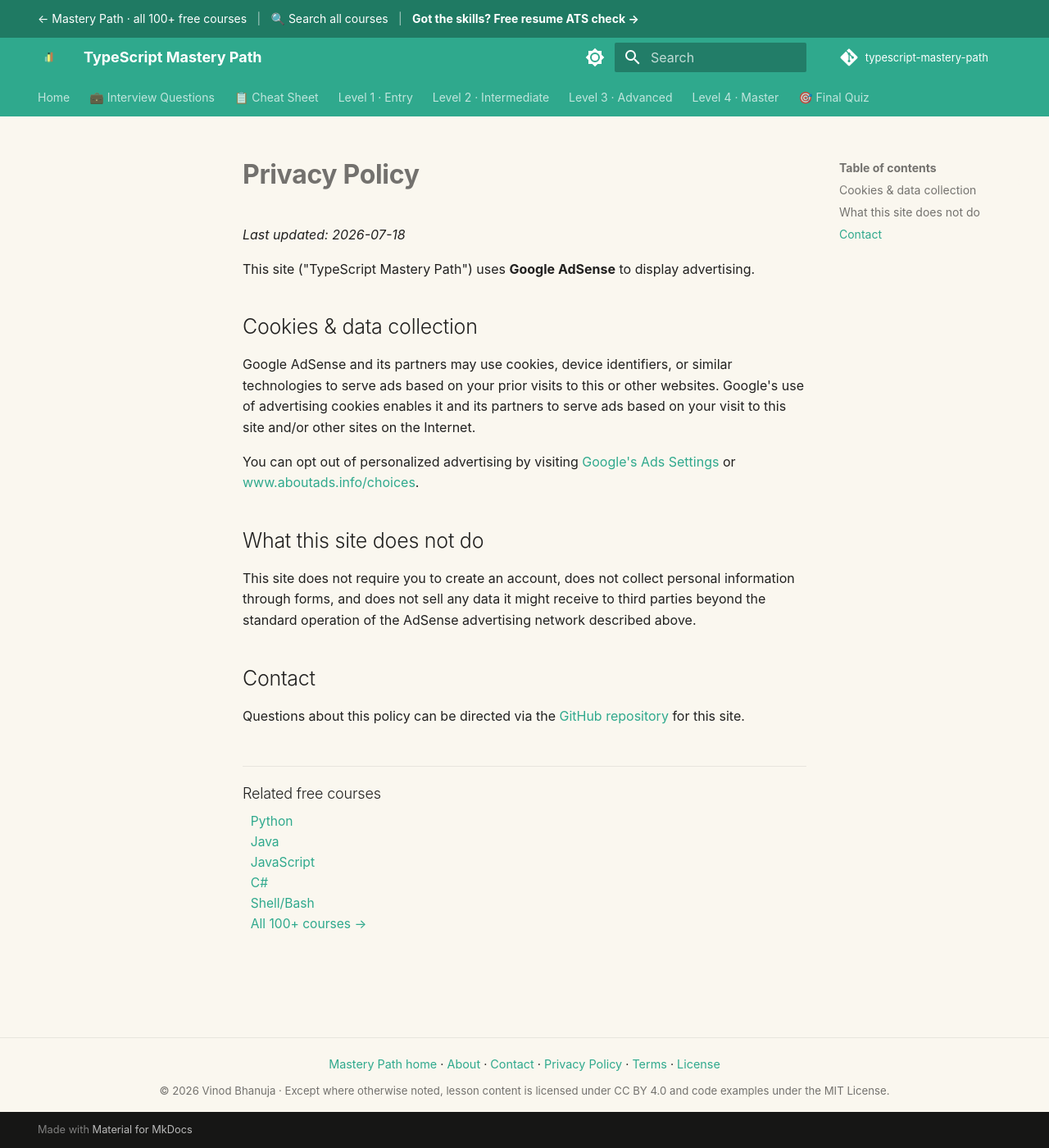
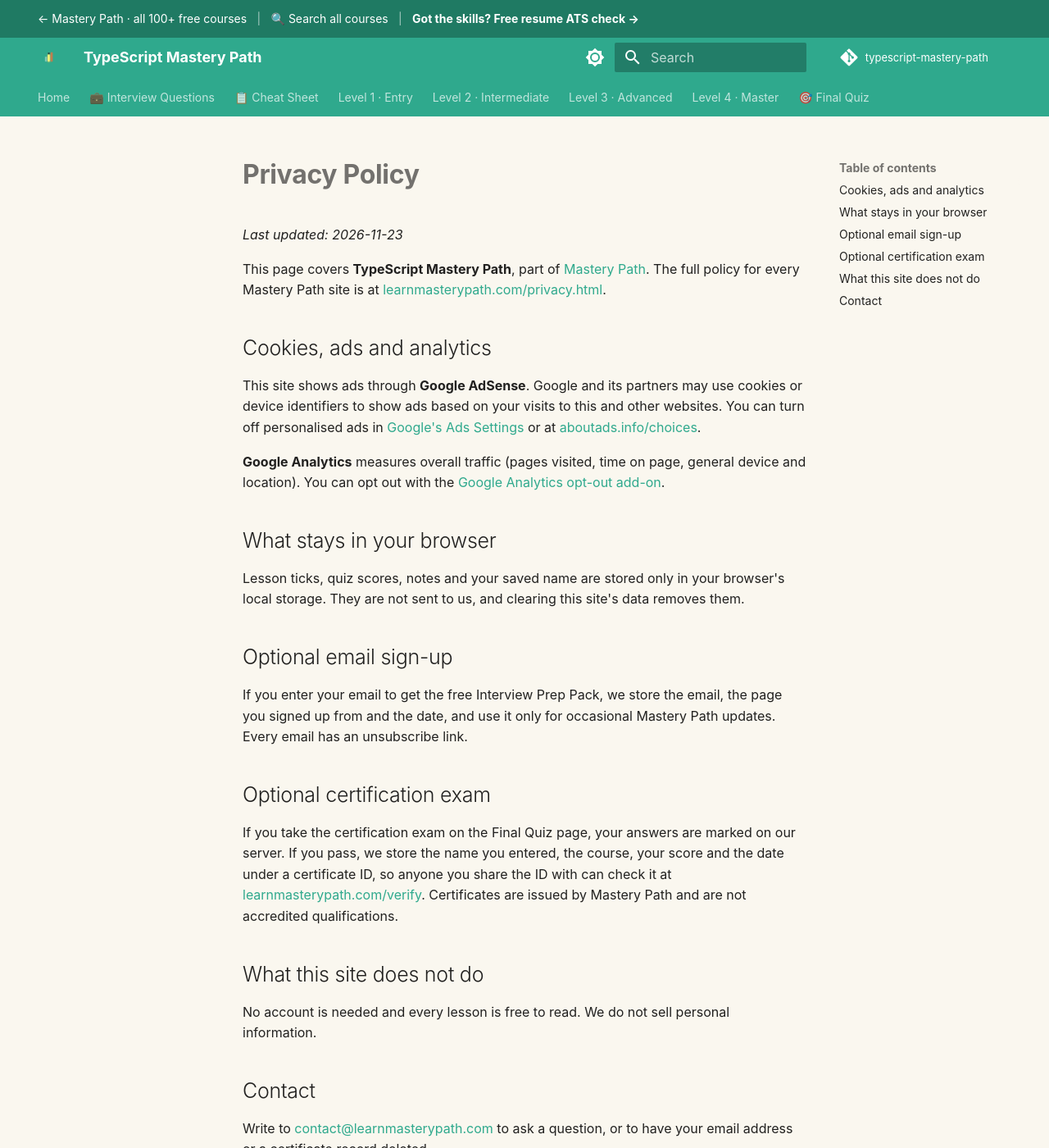
Before and after one commit to SIGILIPELLI/typescript-mastery-path, an MkDocs documentation site: the page built from docs/privacy.md, in a window 1280 px wide and 1400 px high. Shown: the whole window at 82% size. Built offline with MkDocs 1.6.1 and Material for MkDocs 9.7.7, drawn with Linux system fonts in a browser that asks for light colours; comment, search, counter and statistics services are not loaded.

Commit message:
Update privacy page: progress stays in the browser, optional email sign-up and certification exam, link to the full policy
Co-Authored-By: Claude Opus 5.5 <noreply@anthropic.com>

```diff
--- a/docs/privacy.md
+++ b/docs/privacy.md
@@ -1,33 +1,35 @@
 ---
-description: "Privacy policy for the free TypeScript Mastery Path: how Google Analytics and AdSense cookies are used, what is not collected, and how to opt out."
+description: "Privacy policy for the free TypeScript Mastery Path: cookies for ads and analytics, what stays in your browser, and the optional email sign-up and certification exam."
 ---
 
 # Privacy Policy
 
-_Last updated: 2026-07-18_
+_Last updated: 2026-11-23_
 
-This site ("TypeScript Mastery Path") uses **Google AdSense** to display advertising.
+This page covers **TypeScript Mastery Path**, part of [Mastery Path](https://learnmasterypath.com/). The full policy for every Mastery Path site is at [learnmasterypath.com/privacy.html](https://learnmasterypath.com/privacy.html).
 
-## Cookies & data collection
+## Cookies, ads and analytics
 
-Google AdSense and its partners may use cookies, device identifiers, or similar
-technologies to serve ads based on your prior visits to this or other websites.
-Google's use of advertising cookies enables it and its partners to serve ads
-based on your visit to this site and/or other sites on the Internet.
+This site shows ads through **Google AdSense**. Google and its partners may use cookies or device identifiers to show ads based on your visits to this and other websites. You can turn off personalised ads in [Google's Ads Settings](https://adssettings.google.com/) or at [aboutads.info/choices](https://www.aboutads.info/choices/).
 
-You can opt out of personalized advertising by visiting
-[Google's Ads Settings](https://adssettings.google.com/) or
-[www.aboutads.info/choices](https://www.aboutads.info/choices/).
+**Google Analytics** measures overall traffic (pages visited, time on page, general device and location). You can opt out with the [Google Analytics opt-out add-on](https://tools.google.com/dlpage/gaoptout).
+
+## What stays in your browser
+
+Lesson ticks, quiz scores, notes and your saved name are stored only in your browser's local storage. They are not sent to us, and clearing this site's data removes them.
+
+## Optional email sign-up
+
+If you enter your email to get the free Interview Prep Pack, we store the email, the page you signed up from and the date, and use it only for occasional Mastery Path updates. Every email has an unsubscribe link.
+
+## Optional certification exam
+
+If you take the certification exam on the Final Quiz page, your answers are marked on our server. If you pass, we store the name you entered, the course, your score and the date under a certificate ID, so anyone you share the ID with can check it at [learnmasterypath.com/verify](https://learnmasterypath.com/verify/). Certificates are issued by Mastery Path and are not accredited qualifications.
 
 ## What this site does not do
 
-This site does not require you to create an account, does not collect personal
-information through forms, and does not sell any data it might receive to third
-parties beyond the standard operation of the AdSense advertising network
-described above.
+No account is needed and every lesson is free to read. We do not sell personal information.
 
 ## Contact
 
-Questions about this policy can be directed via the
-[GitHub repository](https://github.com/SIGILIPELLI/typescript-mastery-path) for
-this site.
+Write to [contact@learnmasterypath.com](mailto:contact@learnmasterypath.com) to ask a question, or to have your email address or a certificate record deleted.
```
